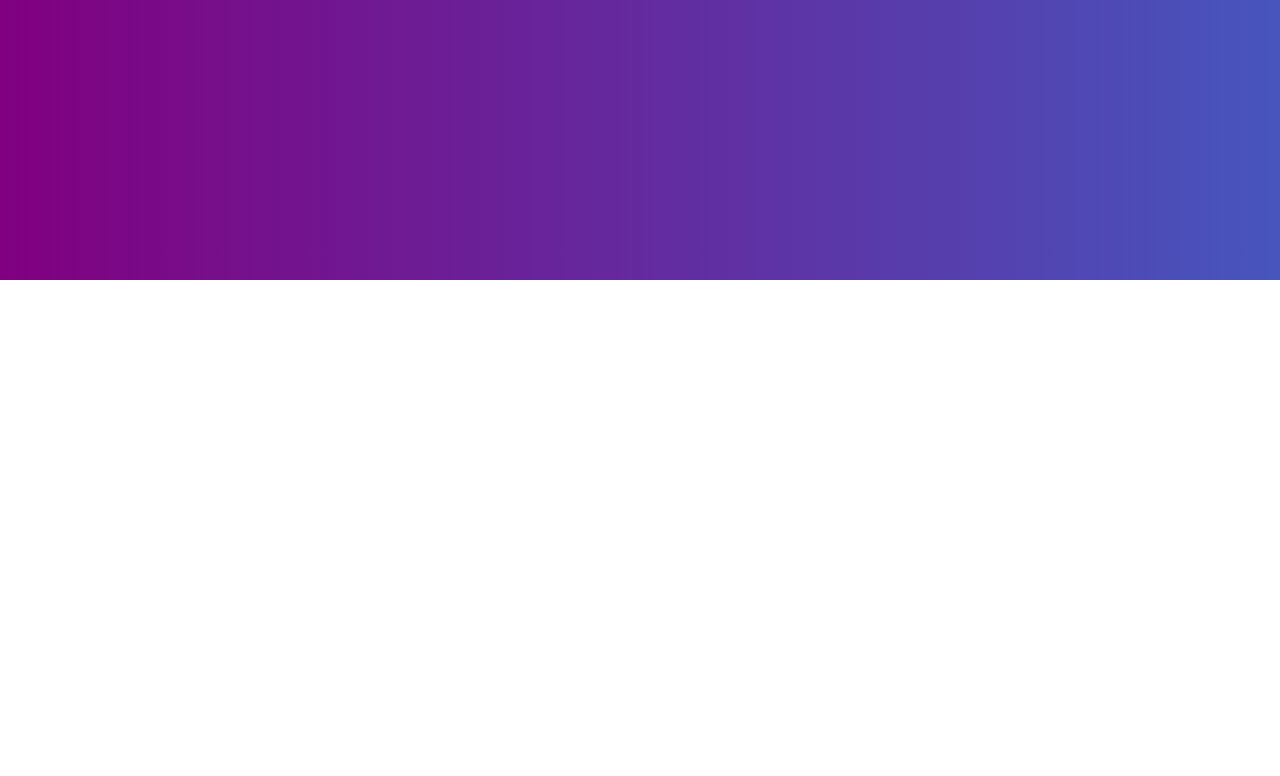
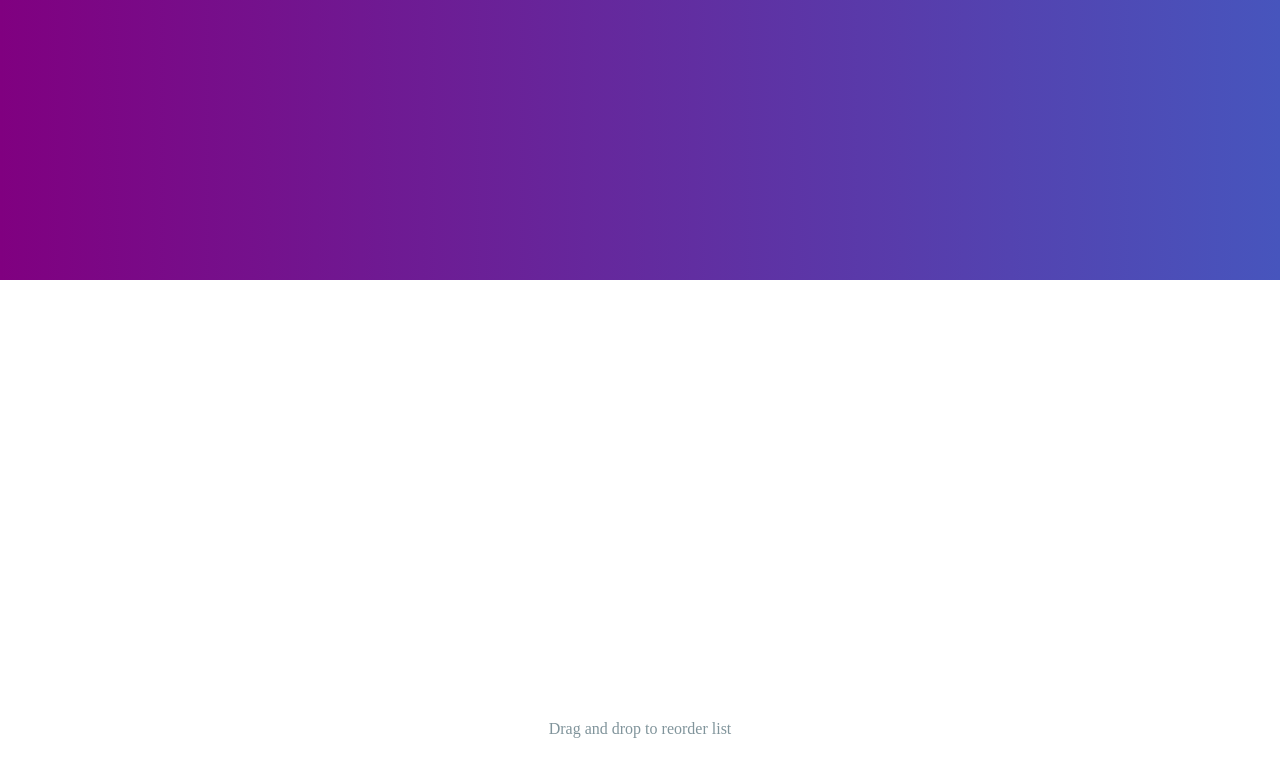
Before and after one commit to YauheniKorsakas/react-todo, a React (Create React App) app: page / in a window 1280 px wide. Shown: the top 776 px of the page. Built offline with nearby package versions, Linux system fonts and the light colour scheme.

Commit message:
Add footer. Improve styling

```diff
--- a/src/components/ui/organisms/Footer/Footer.js
+++ b/src/components/ui/organisms/Footer/Footer.js
@@ -1,3 +1,7 @@
-const Footer = () => {};
+import styles from './Footer.module.scss';
+
+const Footer = () => {
+  return (<footer className={styles.Footer}>Drag and drop to reorder list</footer>)
+};
 
 export default Footer;
--- /dev/null
+++ b/src/components/ui/organisms/Footer/Footer.module.scss
@@ -0,0 +1,10 @@
+@import '../../../../styles/variables.scss';
+
+.Footer {
+  position: absolute;
+  bottom: 0;
+  width: 100%;
+  color: $secondary-color-500;
+  text-align: center;
+  height: 10vh;
+}
--- a/src/components/ui/organisms/Header/Header.module.scss
+++ b/src/components/ui/organisms/Header/Header.module.scss
@@ -2,5 +2,6 @@
 
 .Header {
   height: 35vh;
+  width: 100%;
   background: linear-gradient(to right, $primary-color-700, $primary-color-100);
 }
--- a/src/styles/variables.scss
+++ b/src/styles/variables.scss
@@ -1,5 +1,6 @@
 $primary-color-100: #4755bd;
 $primary-color-700: #800080;
 
+$secondary-color-200: #bcced4;
+$secondary-color-500: #80949b;
 $secondary-color-700: #373d3f;
-$secondary-color-200: #718288;
```
